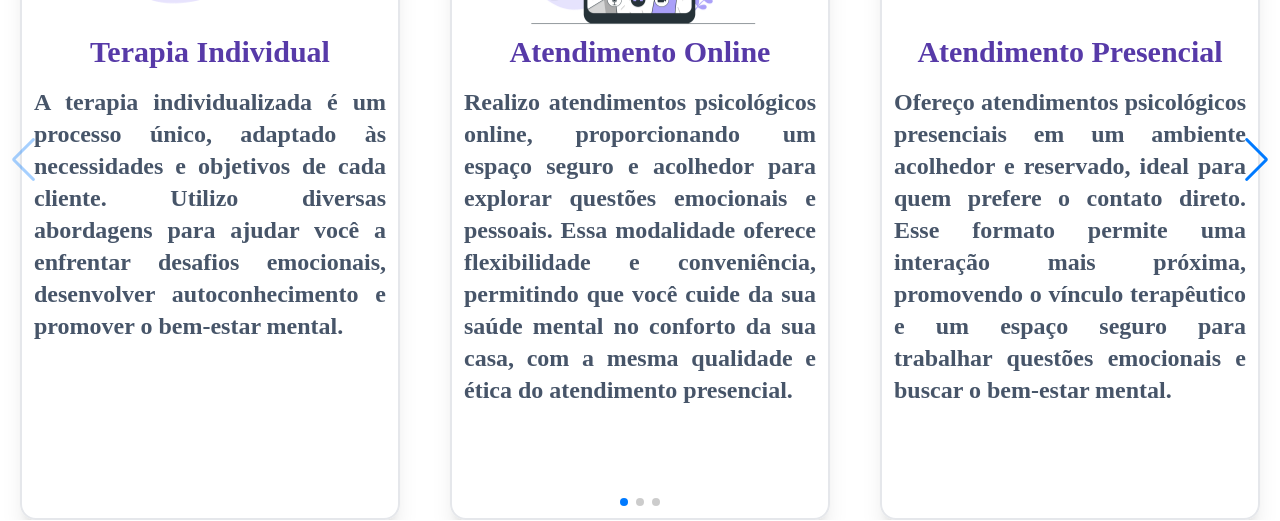
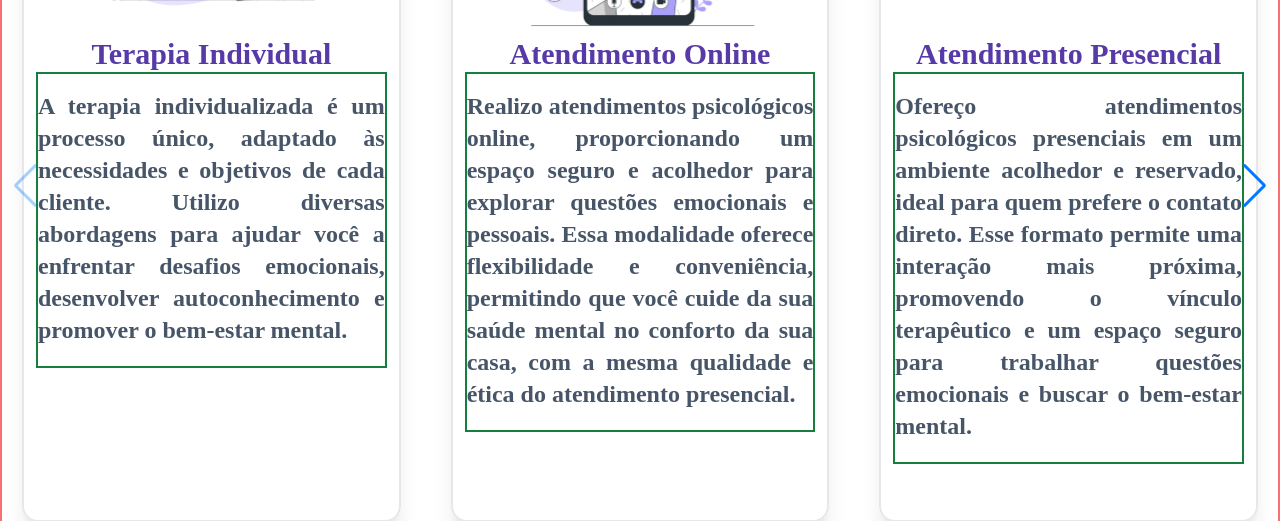
Before and after one commit to RebecaOuriques/Rebeca-psi, a React (Vite) app: page / in a window 1280 px wide. Shown: the part 2319-2840 px from the top of the page. Built offline with nearby package versions, Linux system fonts and the light colour scheme; a web font is replaced by a local one.

Commit message:
ajuste margem cards

```diff
--- a/src/paginas/razoes/Razoes.tsx
+++ b/src/paginas/razoes/Razoes.tsx
@@ -111,7 +111,7 @@ function Razoes() : JSX.Element{
     >
       {razoes.map((slide, index) => (
         <SwiperSlide key={index}>
-          <div className="flex flex-col items-center justify-start border-2 shadow-xl rounded-2xl m-4 h-[60vh] md:h-[75vh]">
+          <div className="flex flex-col mb-12 items-center justify-start border-2 shadow-xl rounded-2xl m-4 h-[60vh] md:h-[75vh]">
             <img src={slide.imagem} alt={`Slide ${index + 1}`} className="flex justify-center items-center object-contain md:h-56 w-2/3"/>
             <div className="text-cor3 px-2 pt-3">
               <p className="text-center font-bold font-corpo text-3xl">
--- a/src/paginas/servico/Servicos.tsx
+++ b/src/paginas/servico/Servicos.tsx
@@ -71,17 +71,17 @@ function Servicos() {
         navigation
         pagination={{ clickable: true }}
         autoplay={{ delay: 8000 }}
-        className="bg-white w-full max-w-8xl center py-2"
+        className="bg-white w-full max-w-8xl center pt-2 border-2 border-red-400"
       >
         {slidesData.map((slide, index) => (
           <SwiperSlide key={index}>
-            <div className="flex flex-col items-center justify-start border-2 shadow-xl rounded-2xl mx-5 h-[85vh] text-center md:h-[90vh]">
+            <div className="flex flex-col items-center justify-start border-2 shadow-xl rounded-2xl mb-12 mx-5 h-[85vh] text-center md:h-[90vh]">
               <img src={slide.imagem} alt={`Slide ${index + 1}`} className="flex justify-center items-center object-contain h-96 md:h-56 " />
               <div className="text-cor3 px-3 pt-2">
                 <p className="text-center font-bold font-corpo text-3xl">
                   {slide.titulo}
                 </p>
-                <p className="font-corpo text-slate-600 font-semibold text-justify text-2xl pt-4">
+                <p className="font-corpo text-slate-600 font-semibold text-justify text-2xl pt-4 pb-5 border-2 border-green-700">
                   {slide.descricao}
                 </p>
               </div>
```
